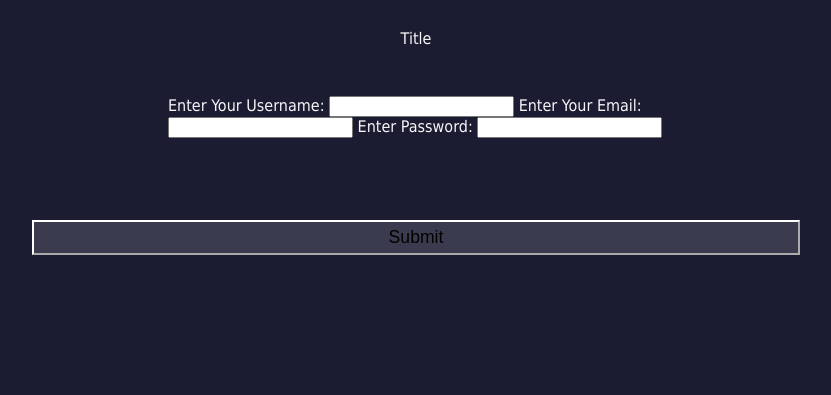
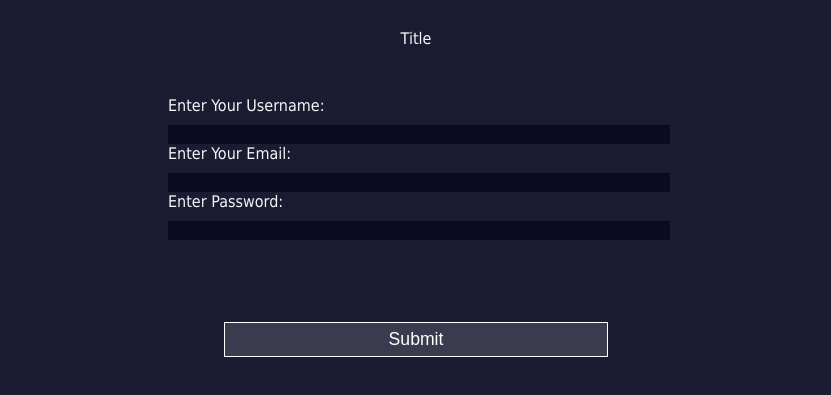
Before and after one commit to godaiflying/Api_Frontend, a plain HTML site: page index.html in a window 1280 px wide. Shown: the part 73-468 px from the top of the page, without its empty margins (224-1055 px from the left). Drawn offline with Linux system fonts and the light colour scheme.

Commit message:
Style fixed. input page done

```diff
--- a/style.css
+++ b/style.css
@@ -34,7 +34,7 @@ fieldset:last-of-type {
 
 input[type="submit"] {
         display: block;
-        width: 60%;
+        width: 30%;
         margin: 1em auto;
         height: 2em;
         font-size: 1.1rem;
@@ -42,3 +42,11 @@ input[type="submit"] {
         border-color: white;
         min-width: 300px;
 }
+
+input {
+        margin: 10px 0 0 0;
+        width: 100%;
+        background-color: #0a0a23;
+        border: 1px solid #0a0a23;
+        color: #ffffff;
+}
```
